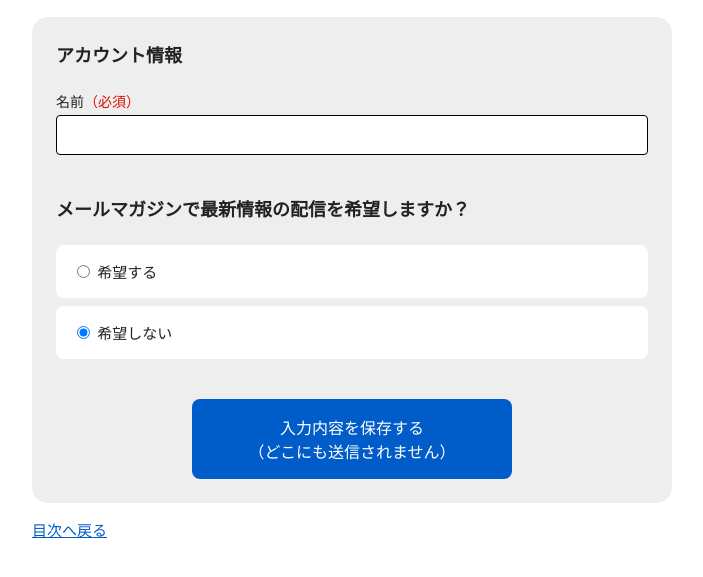
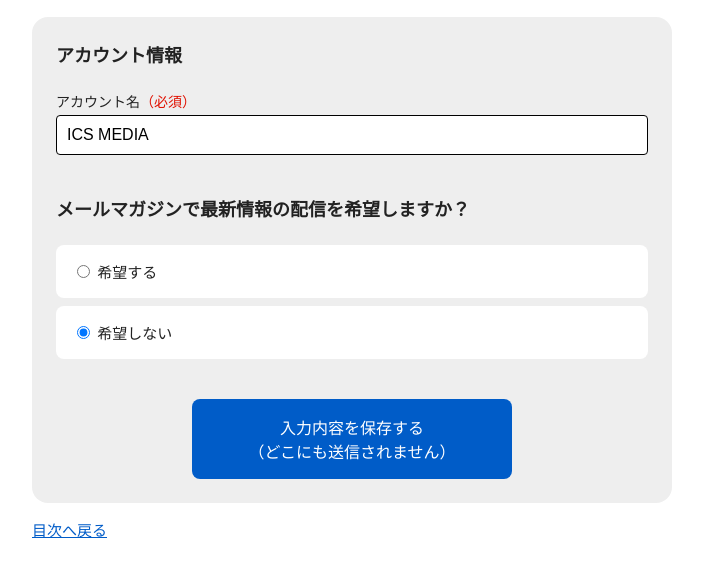
Before and after one commit to ics-creative/230406_inert, a plain HTML site: page demo01/index.html in a window 1280 px wide. Shown: the part 83-660 px from the top of the page, without its empty margins (288-991 px from the left). Drawn offline with Linux system fonts and the light colour scheme.

Commit message:
フォーム: 入力内容のデフォルト値を追加

```diff
--- a/demo01/index.html
+++ b/demo01/index.html
@@ -18,8 +18,8 @@
             <legend id="js-test" class="form-field-legend">アカウント情報</legend>
             <div class="form-field-gridBox">
               <label class="form-label">
-                <span class="form-label-text">名前<span class="form-badge">（必須）</span></span>
-                <input class="form-inputText" type="text" required>
+                <span class="form-label-text">アカウント名<span class="form-badge">（必須）</span></span>
+                <input class="form-inputText" type="text" value="ICS MEDIA" required>
               </label>
             </div>
           </fieldset>
```
